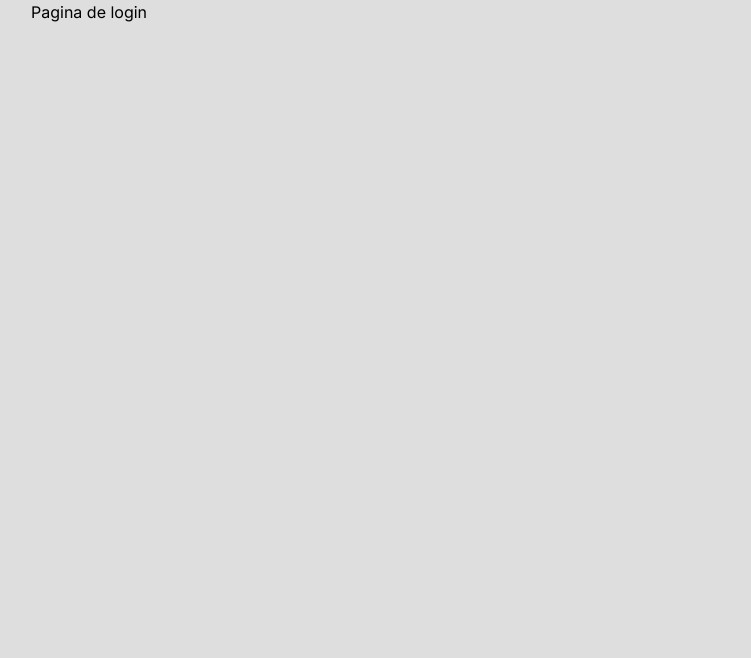
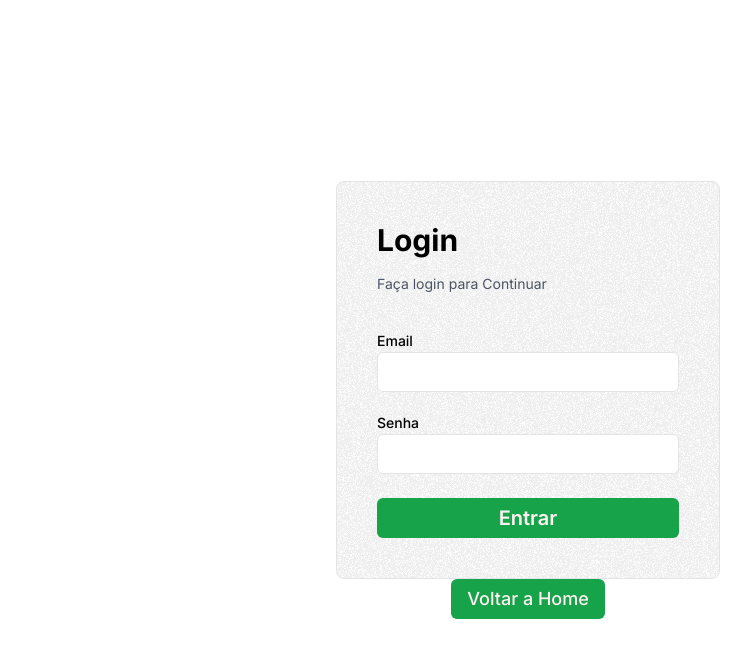
Before and after one commit to devPrates/eduexchange, a Next.js app: page /login in a window 1280 px wide. Shown: the top 658 px of the page, without its empty margins (112-863 px from the left). Built offline with nearby package versions, Linux system fonts and the light colour scheme.

Commit message:
Login page

```diff
--- a/src/app/api/auth/[...nextauth]/route.ts
+++ b/src/app/api/auth/[...nextauth]/route.ts
@@ -53,6 +53,9 @@ const authOptions: NextAuthOptions = {
             }
         }
     },
+    pages: {
+        signIn: '/login'
+    }
 }
 
 const handler = NextAuth(authOptions)
--- a/src/app/denid/page.tsx
+++ b/src/app/denied/page.tsx
@@ -1,4 +1,6 @@
+'use client'
 import Link from "next/link";
+import { signOut } from "next-auth/react";
 
 export default function denid() {
     return (
@@ -6,7 +8,13 @@ export default function denid() {
             <div className="h-screen flex flex-col items-center justify-center">
                 <h1 className="h1">Acesso negado Pilantra</h1>
                 <h3 className="h3">Você não tem permissão vai embora</h3>
-                <Link href="/" className="p-5 bg-red-500 rounded-lg">Voltar</Link>
+                <Link
+                    onClick={() => signOut()}
+                    href="/"
+                    className="p-5 bg-red-500 rounded-lg"
+                >
+                    Voltar
+                </Link>
             </div>
         </>
     )
--- a/src/app/login/page.tsx
+++ b/src/app/login/page.tsx
@@ -1,8 +1,89 @@
+'use client'
+import { Input } from "@/components/ui/input"
+import { Label } from "@/components/ui/label"
+import { Alert, AlertDescription, AlertTitle } from "@/components/ui/alert"
+import { AlertCircle, Terminal } from "lucide-react"
+import { useState } from "react"
+import { Button } from "@/components/ui/button"
+import { signIn } from "next-auth/react"
+import { useRouter } from 'next/navigation';
+import Link from "next/link"
+
 
 export default function Login() {
+    const router = useRouter()
+
+    const [email, setEmail] = useState('');
+    const [password, setPassword] = useState('')
+    const [error, setError] = useState('')
+
+    const handleLogin = async (e: React.FormEvent) => {
+        e.preventDefault()
+
+        try {
+            const response = await signIn('credentials', {
+                redirect: false,
+                email,
+                password
+            })
+
+            if (!response?.error) {
+                router.refresh()
+                router.push('/dashboard')
+            } else {
+                setError('Email ou Senha incorretos, verifique e tente novamente')
+            }
+        } catch (error) {
+            console.log("[LOGIN_ERROR]: ", error)
+        }
+    }
+
     return (
         <>
-            <h1 className="container mx-auto">Pagina de login</h1>
+            <div className="h-screen flex flex-col items-center justify-center bg-white">
+                <div className="">
+
+                </div>
+                    <form className="p-10 border rounded-lg w-96 bg-hero-image" onSubmit={handleLogin}>
+                    <h1 className="text-3xl font-bold mb-4">Login</h1>
+                    <p className="text-sm text-gray-600 mb-10">Faça login para Continuar</p>
+                    <div className="flex flex-col">
+                        <div className="flex flex-col gap-1 mb-6">
+                            <Label htmlFor="email">Email</Label>
+                            <Input
+                                onChange={(e) => setEmail(e.target.value)}
+                                type="email"
+                                name="email"
+                            />
+                        </div>
+                        <div className="flex flex-col gap-1 mb-6">
+                            <Label htmlFor="password">Senha</Label>
+                            <Input
+                                onChange={(e) => setPassword(e.target.value)}
+                                type="password"
+                                name="password"
+                            />
+                        </div>
+                        {
+                            error &&
+                            <Alert variant="destructive" className="mb-4">
+                                <AlertCircle className="h-4 w-4" />
+                                <AlertTitle>Error</AlertTitle>
+                                <AlertDescription>
+                                    {error}
+                                </AlertDescription>
+                            </Alert>
+                        }
+
+                        <Button type="submit" className="font-semibold text-xl"> Entrar </Button>
+                    </div>
+                </form>
+                <Link href='/'>
+                    <Button className="text-lg">
+                        Voltar a Home
+                    </Button>
+                </Link>
+            </div>
         </>
     )
 }
--- /dev/null
+++ b/src/components/ui/alert.tsx
@@ -0,0 +1,59 @@
+import * as React from "react"
+import { cva, type VariantProps } from "class-variance-authority"
+
+import { cn } from "@/lib/utils"
+
+const alertVariants = cva(
+  "relative w-full rounded-lg border p-4 [&>svg~*]:pl-7 [&>svg+div]:translate-y-[-3px] [&>svg]:absolute [&>svg]:left-4 [&>svg]:top-4 [&>svg]:text-foreground",
+  {
+    variants: {
+      variant: {
+        default: "bg-background text-foreground",
+        destructive:
+          "border-destructive/50 text-destructive dark:border-destructive [&>svg]:text-destructive",
+      },
+    },
+    defaultVariants: {
+      variant: "default",
+    },
+  }
+)
+
+const Alert = React.forwardRef<
+  HTMLDivElement,
+  React.HTMLAttributes<HTMLDivElement> & VariantProps<typeof alertVariants>
+>(({ className, variant, ...props }, ref) => (
+  <div
+    ref={ref}
+    role="alert"
+    className={cn(alertVariants({ variant }), className)}
+    {...props}
+  />
+))
+Alert.displayName = "Alert"
+
+const AlertTitle = React.forwardRef<
+  HTMLParagraphElement,
+  React.HTMLAttributes<HTMLHeadingElement>
+>(({ className, ...props }, ref) => (
+  <h5
+    ref={ref}
+    className={cn("mb-1 font-medium leading-none tracking-tight", className)}
+    {...props}
+  />
+))
+AlertTitle.displayName = "AlertTitle"
+
+const AlertDescription = React.forwardRef<
+  HTMLParagraphElement,
+  React.HTMLAttributes<HTMLParagraphElement>
+>(({ className, ...props }, ref) => (
+  <div
+    ref={ref}
+    className={cn("text-sm [&_p]:leading-relaxed", className)}
+    {...props}
+  />
+))
+AlertDescription.displayName = "AlertDescription"
+
+export { Alert, AlertTitle, AlertDescription }
--- a/src/middleware.ts
+++ b/src/middleware.ts
@@ -9,7 +9,7 @@ const middleware = (request: NextRequestWithAuth) => {
     const isAdminUser = request.nextauth.token?.role === 'admin'
 
     if(isPrivateRoutes && !isAdminUser) {
-        return NextResponse.rewrite(new URL('/denid', request.url))
+        return NextResponse.rewrite(new URL('/denied', request.url))
     }
 }
 
```
